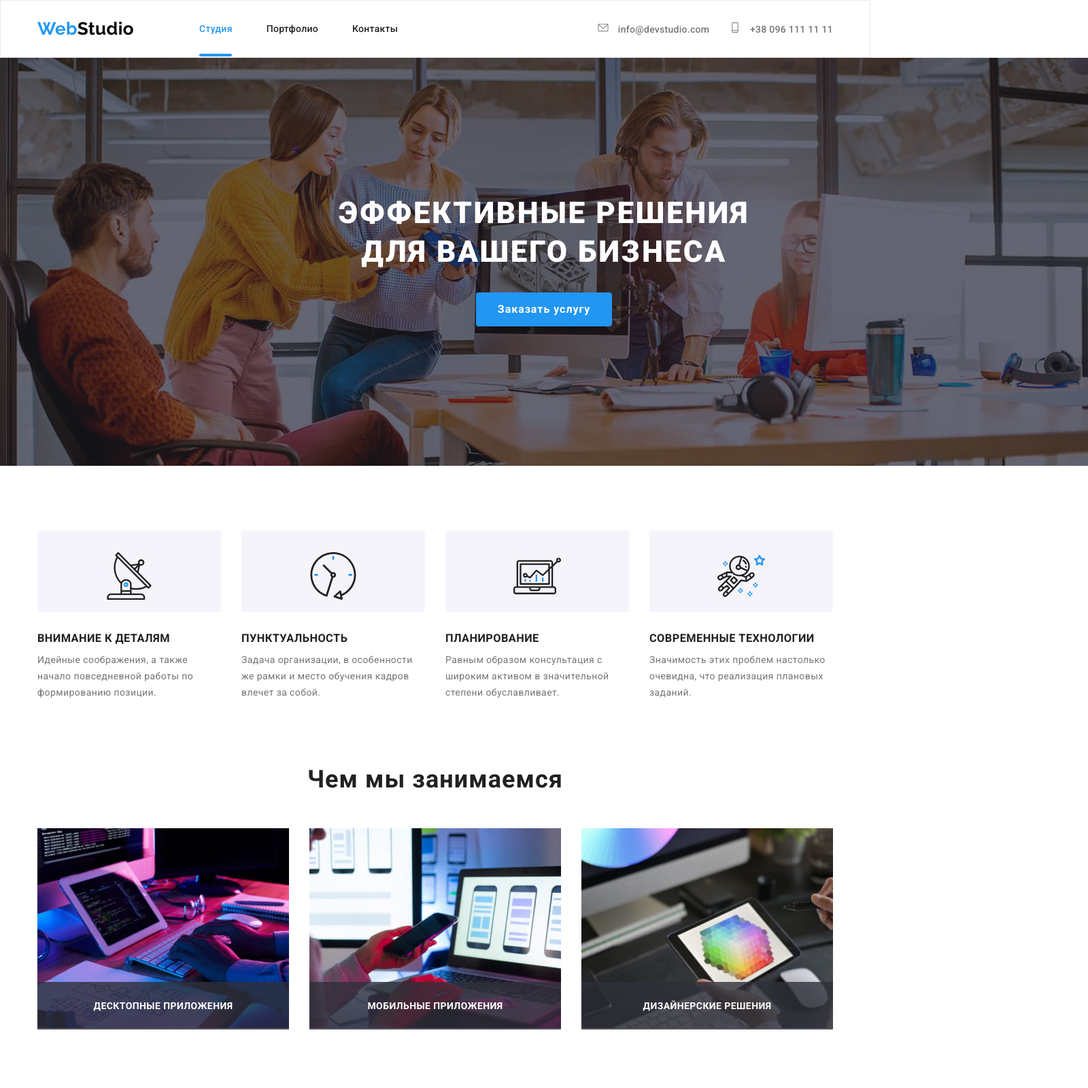
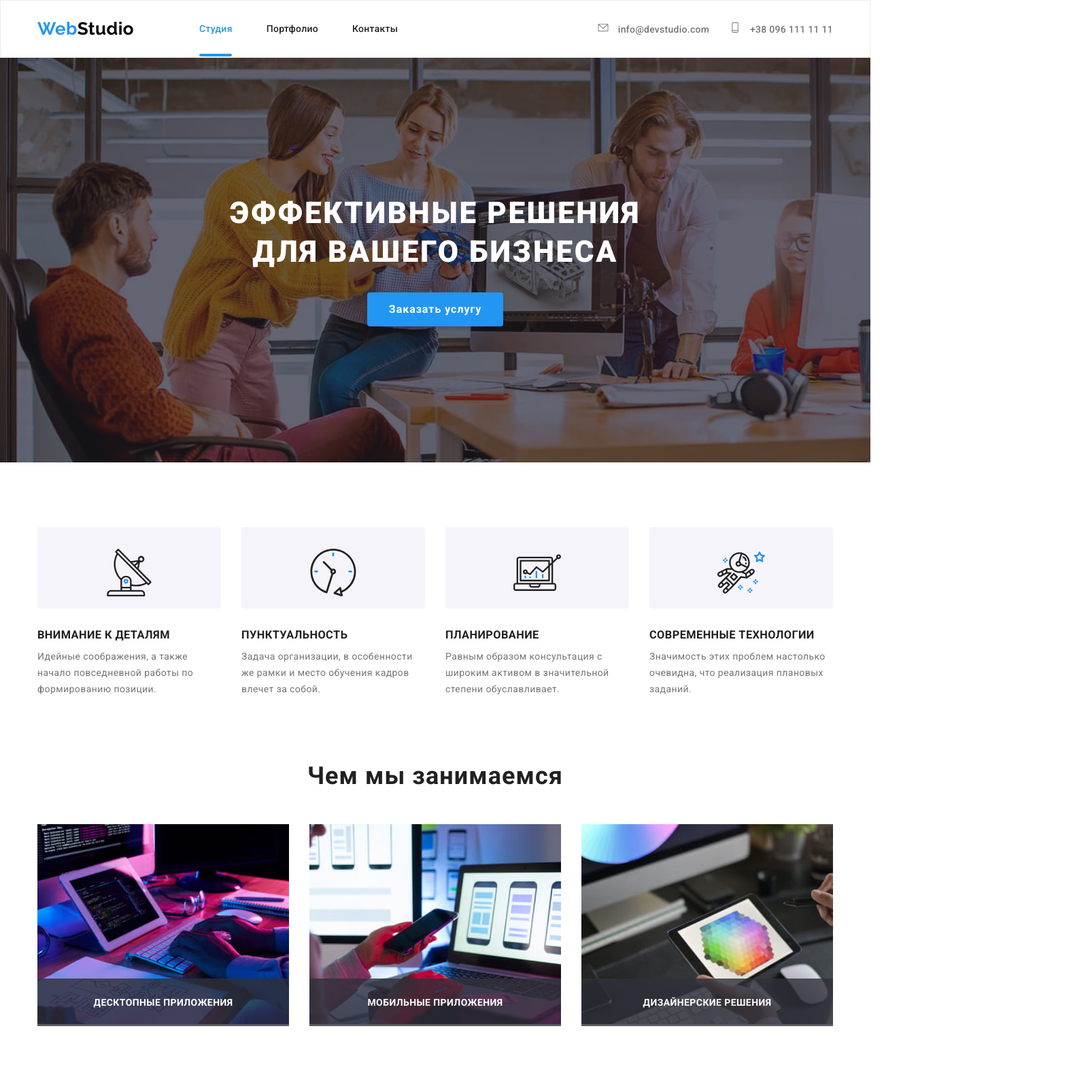
Before and after one commit to korysergey55/goit-markup-hw08-refactoting, a plain HTML site: page index.html in a window 1280 px wide. Shown: the top 1600 px of the page at 68% size, 1600 px wide, since content can reach past the window. Drawn offline with nearby package versions, Linux system fonts and the light colour scheme.

Commit message:
refactorin-specialization

```diff
--- a/index.html
+++ b/index.html
@@ -78,7 +78,7 @@
     </header>
     <main>
 <!----------HERO---------->
-        <section class="hero overlay">
+        <section class="section hero overlay">
             <div class="container">
                 <h1 class="title">Эффективные решения <br />для вашего бизнеса</h1>
                 <button class="main-button" type="button" data-modal-open >Заказать услугу</button>
--- a/scss/components/_modal-form.scss
+++ b/scss/components/_modal-form.scss
@@ -1,17 +1,4 @@
-/* ======================MODAL-WINDOW-MOBILE,TABLET===================================*/
-.modal-window {
-  position: absolute;
-  top: 50%;
-  left: 50%;
-  transform: translate(-50%, -50%);
-
-  width: 450px;
-  height: 609px;
-  background-color: #ffffff;
-  border-radius: 4px;
-  box-shadow: 0px 1px 3px rgba(0, 0, 0, 0.12), 0px 1px 1px rgba(0, 0, 0, 0.14),
-      0px 2px 1px rgba(0, 0, 0, 0.2);
-}
+/* ======================MODAL-FORM-MOBILE,TABLET===================================*/
 .modal-button-close {
   display: flex;
   justify-content: center;
@@ -159,10 +146,6 @@
 }
 /* ====================== MODAL-FORM-DASKTOP ===========================================*/
 @media screen and (min-width:1200px){
-  .modal-window {
-    min-width: 528px;
-    min-height: 580px;
-  }
   .modal-input{
     margin: 4px auto 10px auto;
     width: 448px;
--- /dev/null
+++ b/scss/components/_modal.scss
@@ -0,0 +1,25 @@
+/* ======================MODAL-WINDOW-MOBILE,TABLET===================================*/
+.modal-window {
+    position: absolute;
+    top: 50%;
+    left: 50%;
+    transform: translate(-50%, -50%);
+
+    width: 96%;
+    max-width: 450px;
+    height: 96%;
+    max-height: 609px;
+    overflow-y: scroll;
+
+    background-color: #ffffff;
+    border-radius: 4px;
+    box-shadow: 0px 1px 3px rgba(0, 0, 0, 0.12), 0px 1px 1px rgba(0, 0, 0, 0.14),
+        0px 2px 1px rgba(0, 0, 0, 0.2);
+    }
+/* ====================== MODAL-FORM-DASKTOP ===========================================*/
+@media screen and (min-width:1200px){
+  .modal-window {
+    max-width: 528px;
+    max-height: 580px;
+  }
+}
--- a/scss/components/_section.scss
+++ b/scss/components/_section.scss
@@ -3,7 +3,6 @@
   padding-top: 60px;
   padding-bottom: 60px;
 }
-
 @media screen and (min-width:1200px){
 .section {
     width: 100%;
@@ -11,3 +10,15 @@
     padding-bottom: 95px;
   }
 }
+
+
+.section.hero{
+  padding-top: 118px;
+  padding-bottom: 118px;
+}
+@media screen and (min-width:1200px){
+  .section.hero{
+    padding-top: 200px;
+    padding-bottom: 200px;
+  }
+}
--- a/scss/layout/_features.scss
+++ b/scss/layout/_features.scss
@@ -7,10 +7,15 @@
     width: 100%;
     max-width: 450px;
     height: 120px;
+    max-height: 120px;
     border-radius: 4px;
     border: 2px solid #F5F4FA;
     background-color: #F5F4FA;
+    transition: box-shadow 250ms cubic-bezier(0.4, 0, 0.2, 1) 100ms;
 
+    &:hover{
+      box-shadow: 0px 1px 1px rgba(0, 0, 0, 0.12), 0px 4px 4px rgba(0, 0, 0, 0.06), 1px 4px 6px rgba(0, 0, 0, 0.16);
+    }
     &-svg{
       display:block;
       justify-content:center;
@@ -61,10 +66,6 @@
     justify-content: space-around;
     flex-wrap: nowrap;
 
-    .features-logo{
-      display: block;
-      max-width: 270px;
-    }
     .item{
       max-width: 270px;
 
@@ -78,5 +79,9 @@
     .title-features-list{
       text-align:left;
     }
+    .features-logo{
+      display: block;
+      max-width: 270px;
+    }
   }
 }
--- a/scss/layout/_hero.scss
+++ b/scss/layout/_hero.scss
@@ -4,8 +4,11 @@
   margin-right: auto;
   padding-bottom: 0;
 
-  width: 480px;
-  min-height: 400px;
+  width: 100%;
+  max-width: 480px;
+  height: 100%;
+  max-height: 400px;
+
   text-align: center;
   background-image: url(../images/hero/overlay-bg-mobile.png), url(../images/hero/overlay-mobile.jpg);
   background-size: cover;
@@ -15,10 +18,9 @@
 
   .title{
     margin: 0 auto;
-    padding-top: 118px;
-    padding-left: 0;
+    width: 100%;
+    max-width: 360px;
 
-    min-width: 360px;
     font-weight: 900;
     font-size: 26px;
     line-height: 1.615;
@@ -28,11 +30,8 @@
     color: #FFFFFF;
   }
   .main-button{
-    margin-top: 30px;
-    margin-bottom: 0;
-    padding-bottom: 118px;
+    margin: 30px auto 0 auto;
     padding: 10px 32px;
-
     min-width: 200px;
 
     font-size: 16px;
@@ -64,14 +63,8 @@
 @media screen and (min-width: 768px){
   .overlay{
     background-image: url(../images/hero/overlay-bg-tablet.png), url(../images/hero/overlay-tablet.jpg);
-  min-height: 400px;
-  width: 768px;
-
-  .title{
-    margin-right: 204px;
-    margin-left: 204px;
-    margin-top: 0;
-  }
+    max-height: 400px;
+    max-width: 768px;
   }
   @media screen and (min-device-pixel-ratio: 2),
     screen and (min-resolution: 192dpi),
@@ -84,18 +77,12 @@
 /* ====================== HERO-DASKTOP ================================*/
 @media screen and (min-width: 1200px){
 .overlay{
-  margin-left: auto;
-  margin-right: auto;
-
-  width: 1600px;
-  min-height: 600px;
+  max-width: 1600px;
+  max-height: 600px;
   background-image: url(../images/hero/overlay-bg.png), url(../images/hero/overlay.jpg);
 
   .title{
-    padding-top: 200px;
-    margin: 0 auto ;
-
-    min-width: 696px;
+    max-width: 696px;
     font-size: 44px;
     line-height: 1.3;
   }
--- a/scss/layout/_specialization.scss
+++ b/scss/layout/_specialization.scss
@@ -20,9 +20,11 @@
 }
 .specialization-thumb {
   position: relative;
-  width: 370px;
+  width: 100%;
+  max-width: 370px;
+  height: 100%;
   height: 294px;
-}
+
   .specialization-title-absolute {
     position: absolute;
     top: 77%;
@@ -31,7 +33,8 @@
     margin: 0;
     padding-top: 27px;
     width: 100%;
-  height: 70px;
+    height: 100%;
+    max-height: 70px;
 
     font-weight: bold;
     font-size: 14px;
@@ -43,3 +46,4 @@
     background: rgba(47, 48, 58, 0.8);
   }
 }
+}
--- a/scss/main.scss
+++ b/scss/main.scss
@@ -9,6 +9,7 @@
 @import "./components/title";
 @import "./components/logo";
 @import "./components/backdrop";
+@import "./components/modal";
 @import "./components/modal-form";
 /* ===========LAYOUT===========*/
 @import "./layout/header";
```
Also changed, not shown: css/main.css, css/main.min.css, 2 other files. Lines whose indentation alone changed are shown as unchanged.
